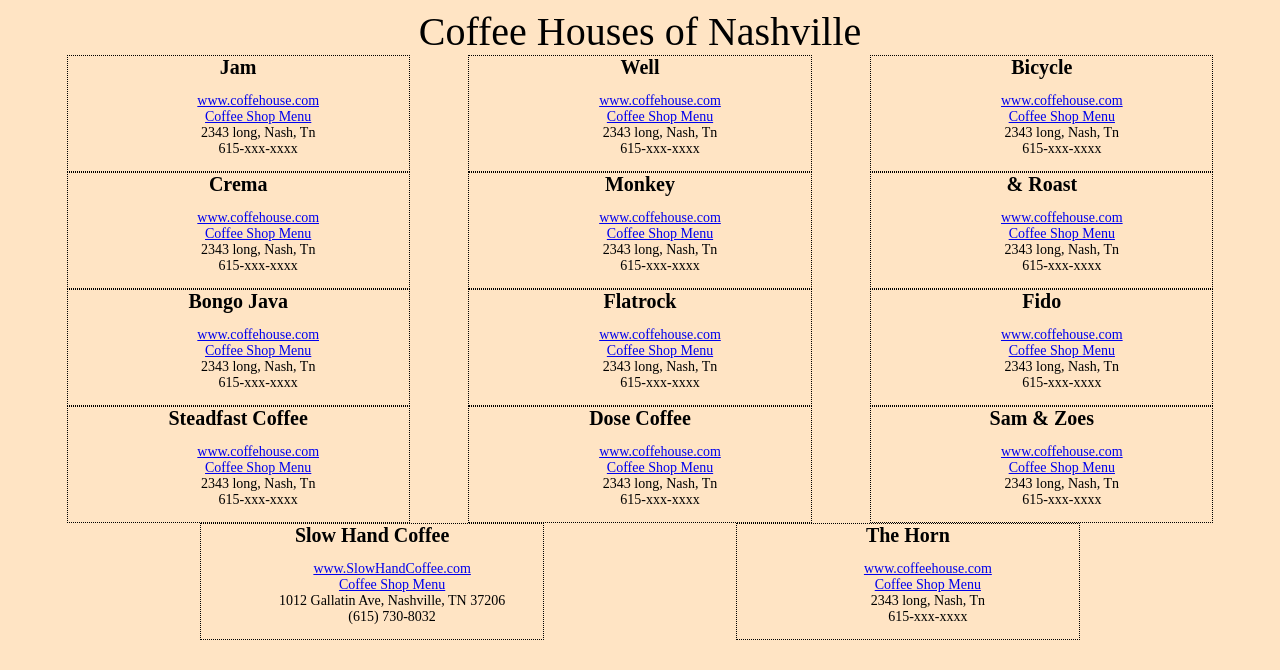
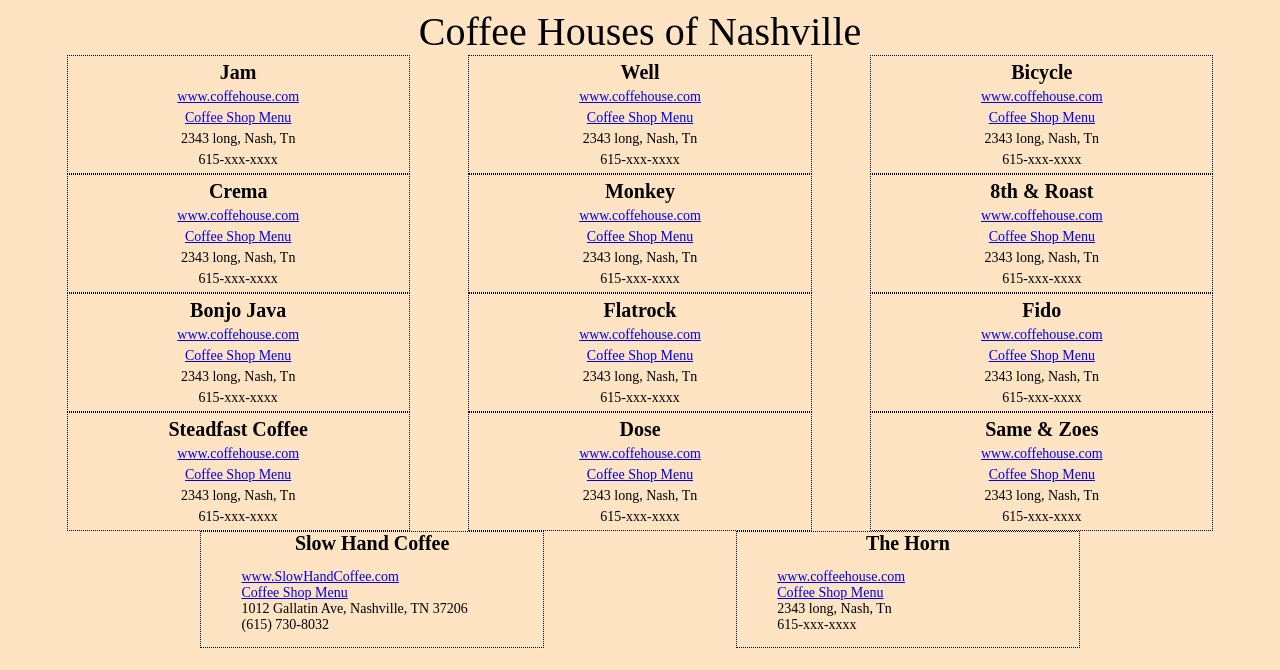
Before and after one commit to pour-theoil/Coffee-House-Nash, a plain HTML site: page index.html in a window 1280 px wide. Drawn offline with Linux system fonts and the light colour scheme.

Commit message:
added import of second css file

```diff
--- a/index.html
+++ b/index.html
@@ -11,113 +11,111 @@
     <section class="list">
 
         <article class="shop">
-            <strong>Jam</strong>
-            <ul>
-                <li><a href="tba.com">www.coffehouse.com</a></li>
-                <li></li><a href="menu.com">Coffee Shop Menu</a></li>
-                <li>2343 long, Nash, Tn</li>
-                <li>615-xxx-xxxx</li>
-            </ul>
-        </article>
+            <h2>Jam</h2>
+            <p><a href="tba.com">www.coffehouse.com</a></p>
+            <p></li><a href="menu.com">Coffee Shop Menu</a></p>
+            <p>2343 long, Nash, Tn</p>
+            <p>615-xxx-xxxx</p>
 
-        <article class="shop"><strong>Well</strong>
-            <ul>
-                <li><a href="tba.com">www.coffehouse.com</a></li>
-                <li></li><a href="menu.com">Coffee Shop Menu</a></li>
-                <li>2343 long, Nash, Tn</li>
-                <li>615-xxx-xxxx</li>
-            </ul>
-
-        </article>
-        <article class="shop"><strong>Bicycle</strong>
-            <ul>
-                <li><a href="tba.com">www.coffehouse.com</a></li>
-                <li></li><a href="menu.com">Coffee Shop Menu</a></li>
-                <li>2343 long, Nash, Tn</li>
-                <li>615-xxx-xxxx</li>
-            </ul>
-        </article>
-
-        <article class="shop"><strong>Crema</strong>
-            <ul>
-                <li><a href="tba.com">www.coffehouse.com</a></li>
-                <li></li><a href="menu.com">Coffee Shop Menu</a></li>
-                <li>2343 long, Nash, Tn</li>
-                <li>615-xxx-xxxx</li>
-            </ul>
-        </article>
-
-        <article class="shop"><strong>Monkey</strong>
-            <ul>
-                <li><a href="tba.com">www.coffehouse.com</a></li>
-                <li></li><a href="menu.com">Coffee Shop Menu</a></li>
-                <li>2343 long, Nash, Tn</li>
-                <li>615-xxx-xxxx</li>
-            </ul>
-        </article>
-
-        <article class="shop"><strong>&amp; Roast</strong>
-            <ul>
-                <li><a href="tba.com">www.coffehouse.com</a></li>
-                <li></li><a href="menu.com">Coffee Shop Menu</a></li>
-                <li>2343 long, Nash, Tn</li>
-                <li>615-xxx-xxxx</li>
-            </ul>
-        </article>
-
-        <article class="shop"><strong>Bongo Java</strong>
-            <ul>
-                <li><a href="tba.com">www.coffehouse.com</a></li>
-                <li></li><a href="menu.com">Coffee Shop Menu</a></li>
-                <li>2343 long, Nash, Tn</li>
-                <li>615-xxx-xxxx</li>
-            </ul>
-        </article>
-
-        <article class="shop"><strong>Flatrock</strong>
-            <ul>
-                <li><a href="tba.com">www.coffehouse.com</a></li>
-                <li></li><a href="menu.com">Coffee Shop Menu</a></li>
-                <li>2343 long, Nash, Tn</li>
-                <li>615-xxx-xxxx</li>
-            </ul>
         </article>
 
         <article class="shop">
-            <strong>Fido</strong>
-            <ul>
-                <li><a href="tba.com">www.coffehouse.com</a></li>
-                <li></li><a href="menu.com">Coffee Shop Menu</a></li>
-                <li>2343 long, Nash, Tn</li>
-                <li>615-xxx-xxxx</li>
-            </ul>
+            <h2>Well</h2>
+            <p><a href="tba.com">www.coffehouse.com</a></p>
+            <p></li><a href="menu.com">Coffee Shop Menu</a></p>
+            <p>2343 long, Nash, Tn</p>
+            <p>615-xxx-xxxx</p>
+
         </article>
 
-        <article class="shop"><strong>Steadfast Coffee</strong>
-            <ul>
-                <li><a href="tba.com">www.coffehouse.com</a></li>
-                <li></li><a href="menu.com">Coffee Shop Menu</a></li>
-                <li>2343 long, Nash, Tn</li>
-                <li>615-xxx-xxxx</li>
-            </ul>
+        <article class="shop">
+            <h2>Bicycle</h2>
+            <p><a href="tba.com">www.coffehouse.com</a></p>
+            <p></li><a href="menu.com">Coffee Shop Menu</a></p>
+            <p>2343 long, Nash, Tn</p>
+            <p>615-xxx-xxxx</p>
+
         </article>
 
-        <article class="shop"><strong>Dose Coffee</strong>
-            <ul>
-                <li><a href="tba.com">www.coffehouse.com</a></li>
-                <li></li><a href="menu.com">Coffee Shop Menu</a></li>
-                <li>2343 long, Nash, Tn</li>
-                <li>615-xxx-xxxx</li>
-            </ul>
+        <article class="shop">
+            <h2>Crema</h2>
+            <p><a href="tba.com">www.coffehouse.com</a></p>
+            <p></li><a href="menu.com">Coffee Shop Menu</a></p>
+            <p>2343 long, Nash, Tn</p>
+            <p>615-xxx-xxxx</p>
+
         </article>
 
-        <article class="shop"><strong>Sam &amp; Zoes</strong>
-            <ul>
-                <li><a href="tba.com">www.coffehouse.com</a></li>
-                <li></li><a href="menu.com">Coffee Shop Menu</a></li>
-                <li>2343 long, Nash, Tn</li>
-                <li>615-xxx-xxxx</li>
-            </ul>
+        <article class="shop">
+            <h2>Monkey</h2>
+            <p><a href="tba.com">www.coffehouse.com</a></p>
+            <p></li><a href="menu.com">Coffee Shop Menu</a></p>
+            <p>2343 long, Nash, Tn</p>
+            <p>615-xxx-xxxx</p>
+
+        </article>
+
+        <article class="shop">
+            <h2>8th &amp; Roast</h2>
+            <p><a href="tba.com">www.coffehouse.com</a></p>
+            <p></li><a href="menu.com">Coffee Shop Menu</a></p>
+            <p>2343 long, Nash, Tn</p>
+            <p>615-xxx-xxxx</p>
+
+        </article>
+
+        <article class="shop">
+            <h2>Bonjo Java</h2>
+            <p><a href="tba.com">www.coffehouse.com</a></p>
+            <p></li><a href="menu.com">Coffee Shop Menu</a></p>
+            <p>2343 long, Nash, Tn</p>
+            <p>615-xxx-xxxx</p>
+
+        </article>
+
+        <article class="shop">
+            <h2>Flatrock</h2>
+            <p><a href="tba.com">www.coffehouse.com</a></p>
+            <p></li><a href="menu.com">Coffee Shop Menu</a></p>
+            <p>2343 long, Nash, Tn</p>
+            <p>615-xxx-xxxx</p>
+
+        </article>
+
+        <article class="shop">
+            <h2>Fido</h2>
+            <p><a href="tba.com">www.coffehouse.com</a></p>
+            <p></li><a href="menu.com">Coffee Shop Menu</a></p>
+            <p>2343 long, Nash, Tn</p>
+            <p>615-xxx-xxxx</p>
+
+        </article>
+
+        <article class="shop">
+            <h2>Steadfast Coffee</h2>
+            <p><a href="tba.com">www.coffehouse.com</a></p>
+            <p></li><a href="menu.com">Coffee Shop Menu</a></p>
+            <p>2343 long, Nash, Tn</p>
+            <p>615-xxx-xxxx</p>
+
+        </article>
+
+        <article class="shop">
+            <h2>Dose</h2>
+            <p><a href="tba.com">www.coffehouse.com</a></p>
+            <p></li><a href="menu.com">Coffee Shop Menu</a></p>
+            <p>2343 long, Nash, Tn</p>
+            <p>615-xxx-xxxx</p>
+
+        </article>
+
+        <article class="shop">
+            <h2>Same &amp; Zoes</h2>
+            <p><a href="tba.com">www.coffehouse.com</a></p>
+            <p></li><a href="menu.com">Coffee Shop Menu</a></p>
+            <p>2343 long, Nash, Tn</p>
+            <p>615-xxx-xxxx</p>
+
         </article>
 
         <article class="shop"><strong>Slow Hand Coffee</strong>
--- a/styles/main.css
+++ b/styles/main.css
@@ -1,3 +1,5 @@
+@import "shop.css";
+
 body{
     background-color: bisque;
 }
@@ -24,11 +26,20 @@
     border: 1px dotted black;
     flex-basis: 27%;
     text-align: center;
-    margin: 1 px;
     font-size: 20px;
 }
 
-ul {
+/* @import 'shop.css'; */
+
+h2 {
+    font-size: 20px;
+    margin-top: 5px;
+    margin-bottom: 5px;
+}
+
+p {
     list-style-type: none;
     font-size: 14px;
+    text-align: center;
+    margin: 5px;
 }
```
